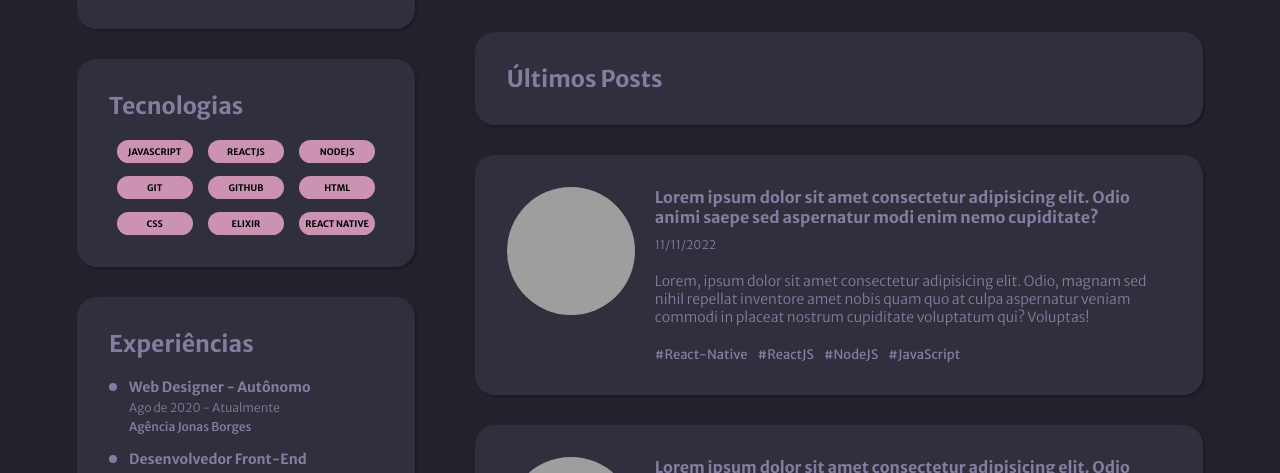
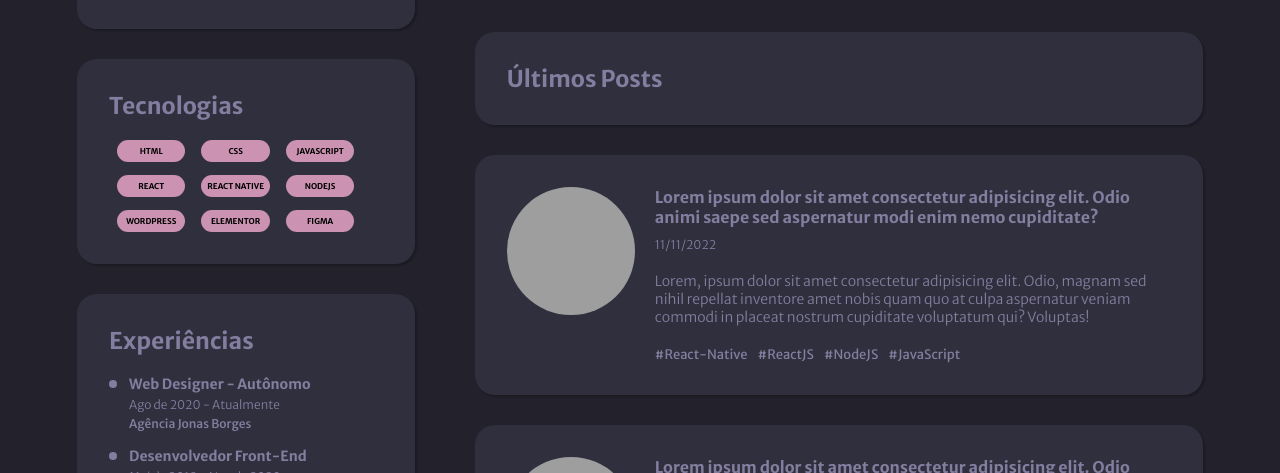
Before and after one commit to jonasborges93/Discover-DesafioPortfolio, a plain HTML site: page index.html in a window 1280 px wide. Shown: the part 627-1100 px from the top of the page. Drawn offline with Linux system fonts and the light colour scheme; grey boxes are pictures that could not be loaded.

Commit message:
Update technologies itens

```diff
--- a/assets/css/style.css
+++ b/assets/css/style.css
@@ -182,14 +182,14 @@ body {
 }
 
 .technologies__item {
-    flex: 1 23%;
-    margin: 0px 7.5px 13px;
+    flex: 0 0 25%;
+    margin: 0px 8px 13px;
     text-align: center;
     padding: 6px 4px;
     border-radius: 16px;
     background-color: var(--bg-techs);
 
-    font-size: 9px;
+    font-size: 8px;
     font-weight: 700;
     text-transform: uppercase;
 
--- a/index.html
+++ b/index.html
@@ -68,15 +68,15 @@
                 <div class="sidebar__technologies cards">
                     <h2 class="sidebar__title">Tecnologias</h2>
                     <ul class="technologies__list">
+                        <li class="technologies__item">Html</li>
+                        <li class="technologies__item">Css</li>
                         <li class="technologies__item">JavaScript</li>
-                        <li class="technologies__item">ReactJS</li>
+                        <li class="technologies__item">React</li>
+                        <li class="technologies__item">React Native</li>
                         <li class="technologies__item">NodeJS</li>
-                        <li class="technologies__item">Git</li>
-                        <li class="technologies__item">GitHub</li>
-                        <li class="technologies__item">Html</li>
-                        <li class="technologies__item no-margin">CSS</li>
-                        <li class="technologies__item no-margin">Elixir</li>
-                        <li class="technologies__item no-margin">React Native</li>
+                        <li class="technologies__item no-margin">Wordpress</li>
+                        <li class="technologies__item no-margin">Elementor</li>
+                        <li class="technologies__item no-margin">Figma</li>
                     </ul>
                 </div>
                 <div class="sidebar__experiences cards">
```
